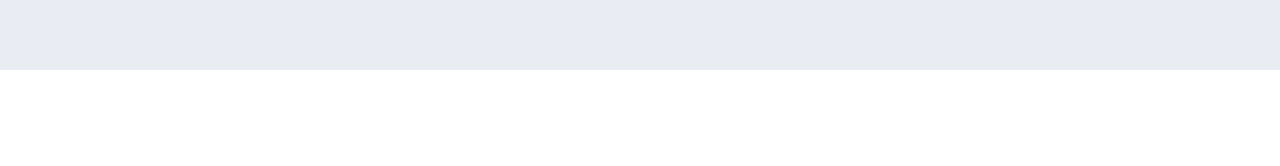
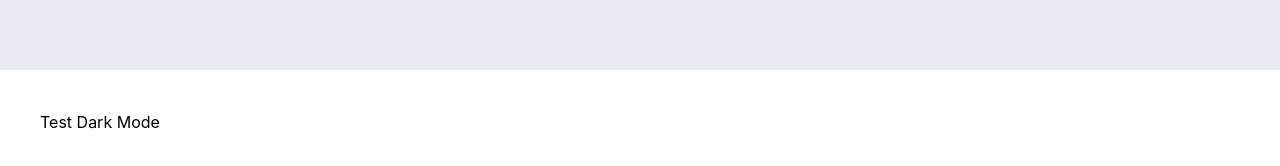
Before and after one commit to rajankumar-dev/Study-Ai, a React app in the folder frontend/: page /dashboard in a window 1280 px wide. Shown: the part 730-896 px from the top of the page. Before the commit the page ends 800 px from the top, so only its background shows below. Built offline with nearby package versions, Linux system fonts and the light colour scheme; the HTML template or start-up script is replaced by a standard one.

Commit message:
feat: add dark mode test element and update CSS for dark variant support

```diff
--- a/frontend/src/App.jsx
+++ b/frontend/src/App.jsx
@@ -44,6 +44,9 @@ function App() {
           element={<Layout><Settings /></Layout>}
         />
       </Routes>
+      <div className="bg-white dark:bg-black text-black dark:text-white p-10">
+        Test Dark Mode
+      </div>
 
     </BrowserRouter>
   );
--- a/frontend/src/index.css
+++ b/frontend/src/index.css
@@ -1,4 +1,6 @@
 @import "tailwindcss";
+
+@custom-variant dark (&:where(.dark, .dark *));
 
 .dropdown {
   transition: all 0.2s ease;
```
Also changed, not shown: 1 other file (tests, documents, lock files or other folders).
